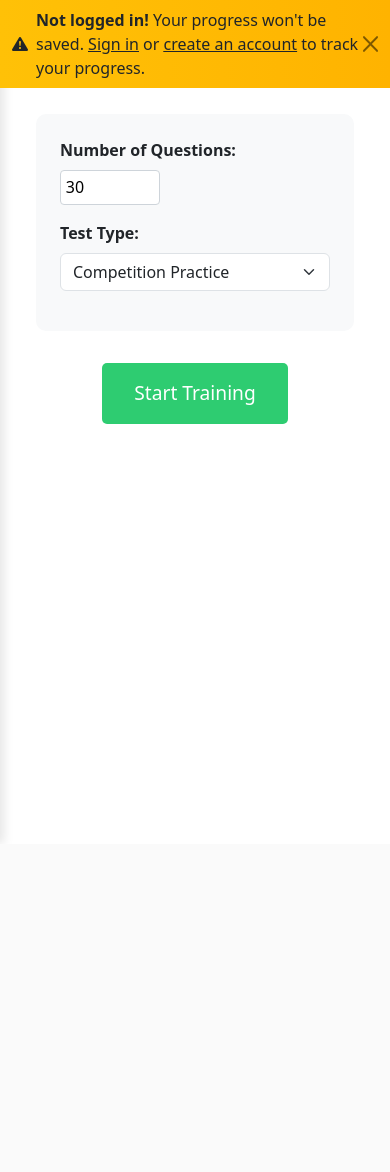
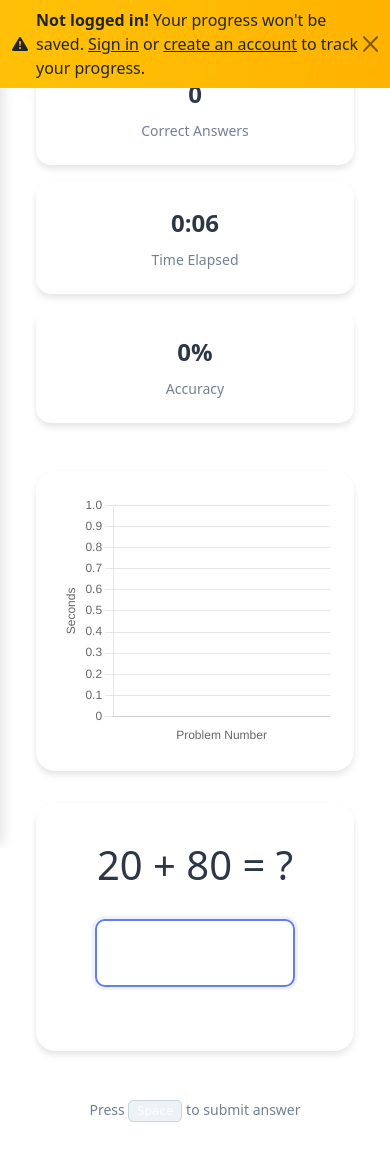
Before and after one commit to SharpAIDeepCameraTeam/math_trainer, a Flask app: template templates/train.html in a window 390 px wide. Before the commit the page ends 837 px from the top, so only its background shows below. Run offline with Flask 3, Linux system fonts and the light colour scheme; the template is opened without the code that fills it, so the values that code supplies are empty.

Commit message:
Enhanced training interface with animations and live analytics
- Added smooth fade animations for problem transitions
- Added live performance tracking with Chart.js
- Improved space key handling for better UX
- Added real-time stats display
- Added visual feedback for correct/incorrect answers
- Improved overall styling and responsiveness

```diff
--- a/static/train.js
+++ b/static/train.js
@@ -1,100 +1,174 @@
-let startTime;
-let currentQuestion = 1;
-let totalQuestions;
-let questionTimes = [];
-let timerInterval;
-let testActive = false;
+let currentProblem = null;
+let startTime = null;
+let totalProblems = 0;
+let correctAnswers = 0;
+let problemHistory = [];
+let performanceChart = null;
 
-function startTest() {
-    totalQuestions = parseInt(document.getElementById('num-questions').value);
-    document.getElementById('setup-view').style.display = 'none';
-    document.getElementById('training-view').style.display = 'block';
-    document.getElementById('total-questions').textContent = totalQuestions;
+document.addEventListener('DOMContentLoaded', function() {
+    initializeChart();
+    generateNewProblem();
+    startTimer();
 
-    startTime = Date.now();
-    testActive = true;
-    updateTimer();
-    timerInterval = setInterval(updateTimer, 1000);
+    document.getElementById('answer').addEventListener('keydown', function(e) {
+        if (e.code === 'Space' || e.code === 'Enter') {
+            e.preventDefault();
+            checkAnswer();
+        }
+    });
+});
 
-    // Setup keyboard listener
-    document.addEventListener('keydown', handleKeyPress);
+function initializeChart() {
+    const ctx = document.getElementById('performanceChart').getContext('2d');
+    performanceChart = new Chart(ctx, {
+        type: 'line',
+        data: {
+            labels: [],
+            datasets: [{
+                label: 'Response Time (seconds)',
+                data: [],
+                borderColor: '#667eea',
+                backgroundColor: 'rgba(102, 126, 234, 0.1)',
+                tension: 0.4,
+                fill: true
+            }]
+        },
+        options: {
+            responsive: true,
+            maintainAspectRatio: false,
+            animation: {
+                duration: 750,
+                easing: 'easeInOutQuart'
+            },
+            scales: {
+                y: {
+                    beginAtZero: true,
+                    title: {
+                        display: true,
+                        text: 'Seconds'
+                    }
+                },
+                x: {
+                    title: {
+                        display: true,
+                        text: 'Problem Number'
+                    }
+                }
+            },
+            plugins: {
+                legend: {
+                    display: false
+                }
+            }
+        }
+    });
 }
 
-function handleKeyPress(e) {
-    if (!testActive) return;
+function generateNewProblem() {
+    const operations = ['+', '-', '*'];
+    const operation = operations[Math.floor(Math.random() * operations.length)];
+    let num1, num2;
 
-    if (e.code === 'Space') {
-        e.preventDefault();
-        completeQuestion();
+    switch (operation) {
+        case '+':
+            num1 = Math.floor(Math.random() * 100) + 1;
+            num2 = Math.floor(Math.random() * 100) + 1;
+            break;
+        case '-':
+            num1 = Math.floor(Math.random() * 100) + 1;
+            num2 = Math.floor(Math.random() * num1) + 1;
+            break;
+        case '*':
+            num1 = Math.floor(Math.random() * 12) + 1;
+            num2 = Math.floor(Math.random() * 12) + 1;
+            break;
     }
+
+    currentProblem = {
+        num1: num1,
+        num2: num2,
+        operation: operation,
+        answer: eval(`${num1} ${operation} ${num2}`),
+        startTime: new Date()
+    };
+
+    const problemCard = document.getElementById('problemCard');
+    problemCard.classList.add('fade-out');
+
+    setTimeout(() => {
+        document.getElementById('problem').textContent = `${num1} ${operation} ${num2} = ?`;
+        const answerInput = document.getElementById('answer');
+        answerInput.value = '';
+        answerInput.focus();
+
+        problemCard.classList.remove('fade-out');
+        problemCard.classList.add('fade-in');
+        setTimeout(() => problemCard.classList.remove('fade-in'), 300);
+    }, 300);
 }
 
-function completeQuestion() {
-    if (currentQuestion >= totalQuestions) {
-        endTest();
-        return;
-    }
+function checkAnswer() {
+    const userAnswer = parseInt(document.getElementById('answer').value);
+    if (isNaN(userAnswer)) return;
 
-    // Record time for the current question
-    const currentTime = (Date.now() - startTime) / 1000;
-    questionTimes.push(currentTime);
+    const endTime = new Date();
+    const timeTaken = (endTime - currentProblem.startTime) / 1000;
+    const isCorrect = userAnswer === currentProblem.answer;
 
-    // Update UI
-    currentQuestion++;
-    document.getElementById('current-question').textContent = currentQuestion;
-    updateProgress();
+    totalProblems++;
+    if (isCorrect) correctAnswers++;
 
-    // Add pulse animation
-    const timer = document.getElementById('timer');
-    timer.classList.add('pulse');
-    setTimeout(() => timer.classList.remove('pulse'), 500);
+    // Update stats
+    document.getElementById('correctCount').textContent = correctAnswers;
+    document.getElementById('accuracy').textContent =
+        Math.round((correctAnswers / totalProblems) * 100) + '%';
+
+    // Update feedback
+    const feedback = document.getElementById('feedback');
+    feedback.textContent = isCorrect ? 'Correct!' : `Incorrect. The answer was ${currentProblem.answer}`;
+    feedback.className = 'result-feedback ' + (isCorrect ? 'correct' : 'incorrect');
+
+    // Update chart
+    problemHistory.push({
+        problemNumber: totalProblems,
+        timeTaken: timeTaken,
+        correct: isCorrect
+    });
+
+    updateChart();
+
+    // Generate new problem with animation
+    setTimeout(generateNewProblem, 1000);
+}
+
+function updateChart() {
+    const labels = problemHistory.map(p => p.problemNumber);
+    const data = problemHistory.map(p => p.timeTaken);
+
+    performanceChart.data.labels = labels;
+    performanceChart.data.datasets[0].data = data;
+    performanceChart.update('show');
+}
+
+function startTimer() {
+    startTime = new Date();
+    updateTimer();
 }
 
 function updateTimer() {
-    const currentTime = (Date.now() - startTime) / 1000;
-    const minutes = Math.floor(currentTime / 60);
-    const seconds = Math.floor(currentTime % 60);
-    document.getElementById('timer').textContent =
-        `${minutes.toString().padStart(2, '0')}:${seconds.toString().padStart(2, '0')}`;
+    const now = new Date();
+    const diff = Math.floor((now - startTime) / 1000);
+    const minutes = Math.floor(diff / 60);
+    const seconds = diff % 60;
+    document.getElementById('totalTime').textContent =
+        `${minutes}:${seconds.toString().padStart(2, '0')}`;
+    requestAnimationFrame(updateTimer);
 }
 
-function updateProgress() {
-    const progress = (currentQuestion - 1) / totalQuestions * 100;
-    document.getElementById('progress').style.width = `${progress}%`;
-}
-
-function endTest() {
-    testActive = false;
-    clearInterval(timerInterval);
-    document.removeEventListener('keydown', handleKeyPress);
-
-    // Record final time
-    const finalTime = (Date.now() - startTime) / 1000;
-    questionTimes.push(finalTime);
-
-    // Save test data
-    const testData = {
-        totalQuestions: totalQuestions,
-        questionTimes: questionTimes,
-        testType: document.getElementById('test-type').value,
-        date: new Date().toISOString()
-    };
-
-    // Send data to server
-    fetch('/api/save_test', {
-        method: 'POST',
-        headers: {
-            'Content-Type': 'application/json',
-        },
-        body: JSON.stringify(testData)
-    })
-    .then(response => response.json())
-    .then(data => {
-        // Redirect to results page
-        window.location.href = `/results/${data.test_id}`;
-    })
-    .catch(error => {
-        console.error('Error:', error);
-        alert('Error saving test results. Please try again.');
-    });
-}
+// Handle space key globally
+document.addEventListener('keydown', function(e) {
+    if (e.code === 'Space' && e.target.id !== 'answer') {
+        e.preventDefault();
+        document.getElementById('answer').focus();
+    }
+});
--- a/templates/results.html
+++ b/templates/results.html
@@ -386,6 +386,8 @@
 
         document.getElementById('categorySummary').innerHTML = summaryHTML;
     }
+
+    updateWrongSummary();
 });
 </script>
 {% endblock %}
--- a/templates/train.html
+++ b/templates/train.html
@@ -1,6 +1,6 @@
 {% extends "base.html" %}
 
-{% block title %}Training Session{% endblock %}
+{% block title %}Training{% endblock %}
 
 {% block additional_styles %}
 <style>
@@ -8,170 +8,167 @@
         max-width: 800px;
         margin: 2rem auto;
         padding: 0 1rem;
-        text-align: center;
+        display: flex;
+        flex-direction: column;
+        gap: 2rem;
     }
 
-    .timer {
-        font-size: 5rem;
-        font-weight: bold;
-        color: #2c3e50;
-        margin: 2rem 0;
-        font-family: monospace;
+    .problem-card {
+        background: white;
+        border-radius: 20px;
+        padding: 2rem;
+        box-shadow: 0 4px 6px rgba(0, 0, 0, 0.1);
+        text-align: center;
+        transition: transform 0.3s ease, opacity 0.3s ease;
     }
 
-    .question-counter {
-        font-size: 2rem;
-        color: #7f8c8d;
-        margin-bottom: 2rem;
+    .problem-card.fade-out {
+        opacity: 0;
+        transform: translateY(-20px);
     }
 
-    .progress-bar {
-        height: 10px;
-        background: #ecf0f1;
-        border-radius: 5px;
-        margin: 2rem 0;
-        overflow: hidden;
+    .problem-card.fade-in {
+        opacity: 1;
+        transform: translateY(0);
     }
 
-    .progress-fill {
-        height: 100%;
-        background: #3498db;
-        width: 0;
-        transition: width 0.3s ease;
+    .problem {
+        font-size: 2.5rem;
+        margin-bottom: 1.5rem;
+        color: #2d3748;
     }
 
-    .instructions {
-        background: #f8f9fa;
-        padding: 1.5rem;
+    .answer {
+        font-size: 2rem;
+        padding: 0.5rem 1rem;
+        width: 200px;
+        margin: 0 auto;
+        text-align: center;
+        border: 2px solid #e2e8f0;
         border-radius: 10px;
-        margin: 2rem 0;
-        text-align: left;
+        transition: all 0.2s;
     }
 
-    .key-command {
-        display: inline-block;
+    .answer:focus {
+        outline: none;
+        border-color: #667eea;
+        box-shadow: 0 0 0 3px rgba(102, 126, 234, 0.1);
+    }
+
+    .stats-container {
+        display: grid;
+        grid-template-columns: repeat(auto-fit, minmax(200px, 1fr));
+        gap: 1rem;
+        margin-bottom: 1rem;
+    }
+
+    .stat-card {
+        background: white;
+        border-radius: 15px;
+        padding: 1.5rem;
+        text-align: center;
+        box-shadow: 0 4px 6px rgba(0, 0, 0, 0.1);
+    }
+
+    .stat-value {
+        font-size: 1.5rem;
+        font-weight: bold;
+        color: #2d3748;
+        margin-bottom: 0.5rem;
+    }
+
+    .stat-label {
+        color: #718096;
+        font-size: 0.875rem;
+    }
+
+    .result-feedback {
+        font-size: 1.25rem;
+        margin-top: 1rem;
+        padding: 0.5rem;
+        border-radius: 10px;
+        transition: all 0.3s ease;
+    }
+
+    .result-feedback.correct {
+        background: #c6f6d5;
+        color: #2f855a;
+    }
+
+    .result-feedback.incorrect {
+        background: #fed7d7;
+        color: #c53030;
+    }
+
+    .performance-graph {
+        background: white;
+        border-radius: 20px;
+        padding: 1.5rem;
+        box-shadow: 0 4px 6px rgba(0, 0, 0, 0.1);
+        height: 300px;
+    }
+
+    .key-hint {
+        text-align: center;
+        color: #718096;
+        font-size: 0.875rem;
+        margin-top: 1rem;
+    }
+
+    .key-hint kbd {
+        background: #edf2f7;
         padding: 0.2rem 0.5rem;
-        background: #e9ecef;
-        border-radius: 4px;
-        font-family: monospace;
-        margin: 0 0.2rem;
+        border-radius: 5px;
+        border: 1px solid #cbd5e0;
+        font-size: 0.75rem;
+    }
+
+    @keyframes pulse {
+        0% { transform: scale(1); }
+        50% { transform: scale(1.05); }
+        100% { transform: scale(1); }
     }
 
     .pulse {
-        animation: pulse-animation 0.5s;
-    }
-
-    @keyframes pulse-animation {
-        0% {
-            transform: scale(1);
-        }
-        50% {
-            transform: scale(1.05);
-        }
-        100% {
-            transform: scale(1);
-        }
-    }
-
-    .test-type-select {
-        margin-bottom: 2rem;
-    }
-
-    .test-type-select select {
-        padding: 0.5rem 1rem;
-        font-size: 1.1rem;
-        border-radius: 5px;
-        border: 1px solid #ced4da;
-    }
-
-    .start-test {
-        display: inline-block;
-        padding: 1rem 2rem;
-        font-size: 1.2rem;
-        background: #2ecc71;
-        color: white;
-        border: none;
-        border-radius: 5px;
-        cursor: pointer;
-        transition: all 0.2s ease;
-    }
-
-    .start-test:hover {
-        background: #27ae60;
-        transform: translateY(-2px);
-    }
-
-    .test-settings {
-        margin: 2rem 0;
-        text-align: left;
-        padding: 1.5rem;
-        background: #f8f9fa;
-        border-radius: 10px;
-    }
-
-    .setting-group {
-        margin-bottom: 1rem;
-    }
-
-    .setting-group label {
-        display: block;
-        margin-bottom: 0.5rem;
-        font-weight: bold;
-    }
-
-    .setting-group input[type="number"] {
-        width: 100px;
-        padding: 0.3rem;
-        border: 1px solid #ced4da;
-        border-radius: 4px;
+        animation: pulse 0.5s ease;
     }
 </style>
 {% endblock %}
 
 {% block content %}
 <div class="training-container">
-    <div id="setup-view">
-        <h2>Start Training Session</h2>
-        <div class="test-settings">
-            <div class="setting-group">
-                <label for="num-questions">Number of Questions:</label>
-                <input type="number" id="num-questions" value="30" min="1" max="100">
-            </div>
-            <div class="setting-group">
-                <label for="test-type">Test Type:</label>
-                <select id="test-type" class="form-select">
-                    <option value="competition">Competition Practice</option>
-                    <option value="homework">Homework Problems</option>
-                    <option value="exam">Exam Practice</option>
-                    <option value="custom">Custom Practice</option>
-                </select>
-            </div>
+    <div class="stats-container">
+        <div class="stat-card">
+            <div class="stat-value" id="correctCount">0</div>
+            <div class="stat-label">Correct Answers</div>
         </div>
-        <button class="start-test" onclick="startTest()">Start Training</button>
+        <div class="stat-card">
+            <div class="stat-value" id="totalTime">0:00</div>
+            <div class="stat-label">Time Elapsed</div>
+        </div>
+        <div class="stat-card">
+            <div class="stat-value" id="accuracy">0%</div>
+            <div class="stat-label">Accuracy</div>
+        </div>
     </div>
 
-    <div id="training-view" style="display: none;">
-        <div class="timer" id="timer">00:00</div>
-        <div class="question-counter">
-            Question <span id="current-question">1</span>/<span id="total-questions">30</span>
-        </div>
-        <div class="progress-bar">
-            <div class="progress-fill" id="progress"></div>
-        </div>
+    <div class="performance-graph">
+        <canvas id="performanceChart"></canvas>
+    </div>
 
-        <div class="instructions">
-            <h4>Instructions:</h4>
-            <ul>
-                <li>Press <span class="key-command">Space</span> after completing each problem</li>
-                <li>Your time will be tracked automatically</li>
-                <li>After finishing, you can mark wrong questions and categorize mistakes</li>
-                <li>View detailed analytics to track your progress</li>
-            </ul>
-        </div>
+    <div class="problem-card" id="problemCard">
+        <div class="problem" id="problem"></div>
+        <input type="text" class="answer" id="answer" inputmode="numeric" pattern="[0-9]*" autocomplete="off">
+        <div class="result-feedback" id="feedback"></div>
+    </div>
+
+    <div class="key-hint">
+        Press <kbd>Space</kbd> to submit answer
     </div>
 </div>
 {% endblock %}
 
 {% block scripts %}
+<script src="https://cdn.jsdelivr.net/npm/chart.js"></script>
 <script src="{{ url_for('static', filename='train.js') }}"></script>
 {% endblock %}
```
